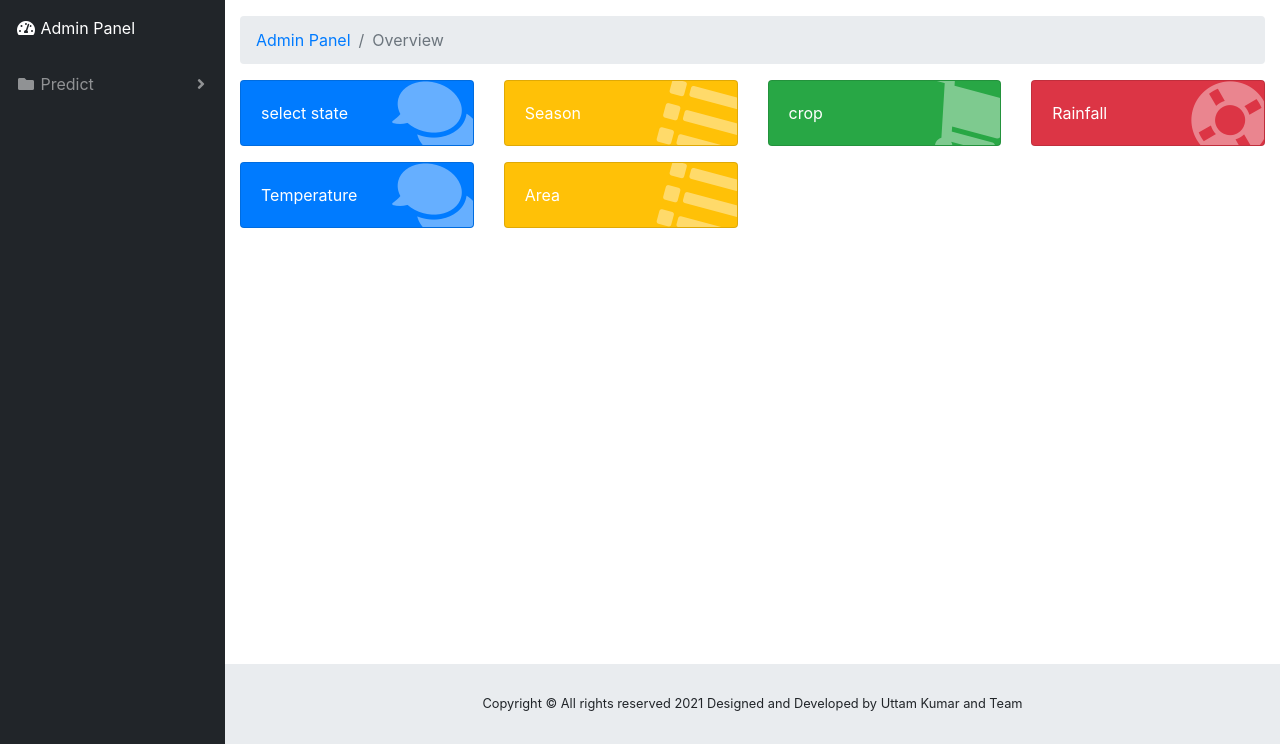
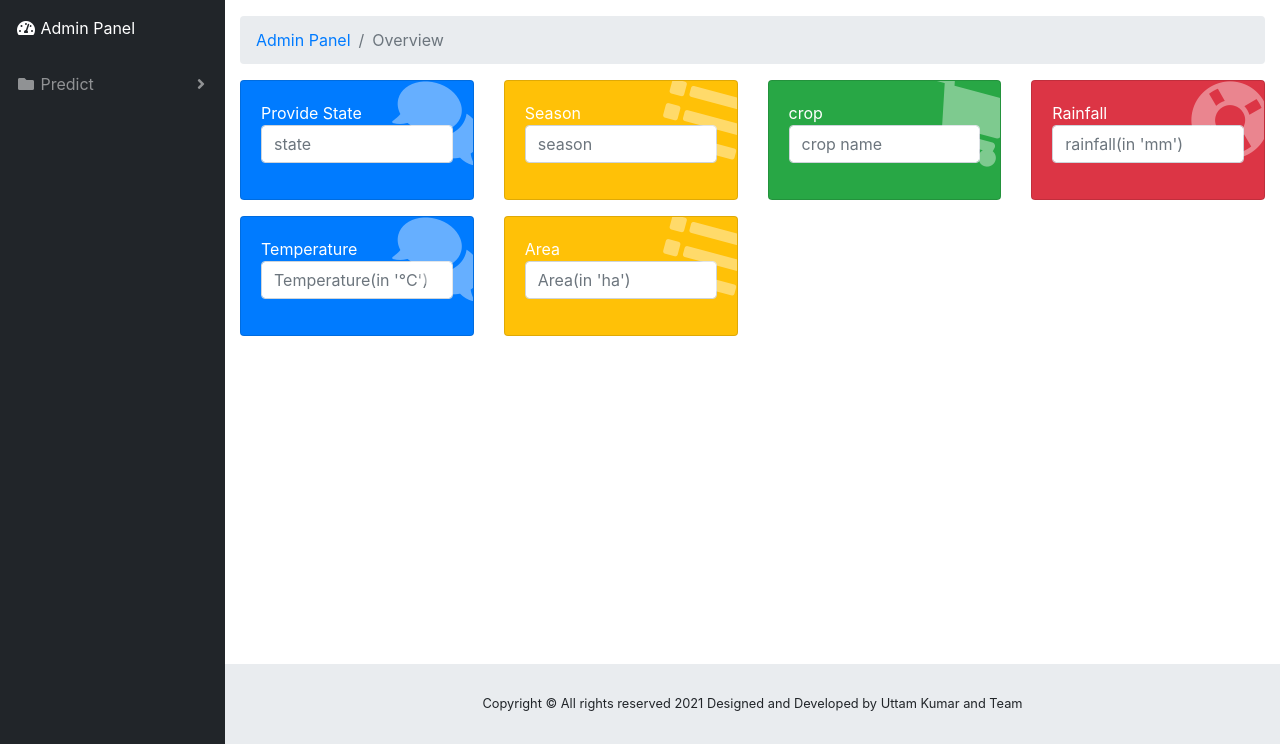
Before and after one commit to uttamkr12/Frontend, a Flask app: page /dashboard in a window 1280 px wide. Shown: the part 56-800 px from the top of the page. Run offline with Flask 2, Linux system fonts and the light colour scheme; some libraries are stand-ins or nearby versions.

Commit message:
dashboard integrated

```diff
--- a/Server/app.py
+++ b/Server/app.py
@@ -1,11 +1,12 @@
-from flask import Flask, render_template, url_for, request, session, redirect
+from datetime import timedelta
+from flask import Flask, render_template, url_for, request, session, redirect, flash
 from flask_bootstrap import Bootstrap
 from flask_pymongo import PyMongo
 import bcrypt
-import json
 app = Flask(__name__, template_folder='../templates',static_folder='../static')
 app.config['MONGO_URI'] = 'mongodb+srv://uttam_kr12:JGr73uR1ZlrA9ryx@cluster0.34ucg.mongodb.net/Forecast'
-
+app.secret_key="hello"
+app.permanent_session_lifetime=timedelta(minutes=10)
 mongo = PyMongo(app)
 
 @app.route('/')
@@ -15,19 +16,30 @@ def home():
 @app.route('/reg-login')
 def reglogin():
     return render_template('reg_login.html')
-
-@app.route('/login', methods=['POST'])
+#
+#@app.route('/logged_in')
+#def logged_in():
+ #   if "email" in session:
+  #      email = session["email"]
+   #     return render_template('dashboard.html', email=email)
+    #else:
+     #   return redirect(url_for("reglogin"))
+#
+###############login route############################
+@app.route('/login', methods=['POST','GET'])
 def login():
-    users = mongo.db.users
-    login_user = users.find_one({'name' : request.form['email']})
+    users = mongo.db.Users
+    login_user = users.find_one({'email' : request.form['email']})
 
     if login_user:
-        if bcrypt.hashpw(request.form['pass'].encode('utf-8'), login_user['password'].encode('utf-8')) == login_user['password'].encode('utf-8'):
+        if bcrypt.hashpw(request.form['password'].encode('utf-8'), login_user['password'].encode('utf-8')) == login_user['password'].encode('utf-8'):
             session['email'] = request.form['email']
             return redirect(url_for('dashboard'))
 
-    return 'Invalid email/password combination'
+    flash('Invalid email/password combination')
+    return redirect(url_for('reglogin'))
 
+#########################sign up route###############################
 @app.route('/register', methods=['POST', 'GET'])
 def register():
     if "email" in session:
@@ -51,11 +63,24 @@ def register():
             user_data = mongo.db.Users.find_one({"email": email})
             new_email = user_data['email']
 
-            return render_template('dashboard.html', email=new_email)
+            return render_template('reg_login.html', email=new_email)
     return render_template('reg_login.html')
-
+############## Dashboard ##################
 @app.route('/dashboard')
 def dashboard():
     return render_template('dashboard.html')
+
+###############Logging out ###############
+@app.route("/logout", methods=["POST", "GET"])
+def logout():
+    if "email" in session:
+        session.pop("email", None)
+        return redirect(url_for('home'))
+    else:
+        return redirect(url_for('dashboard'))
+
+
+
+
 if __name__=="__main__":
-    app.run()
+    app.run(debug=True)
--- a/templates/dashboard.html
+++ b/templates/dashboard.html
@@ -9,7 +9,7 @@
     <meta name="description" content="">
     <meta name="author" content="">
 
-    <title>SB Admin - Dashboard</title>
+    <title>Forecast</title>
 
     <!-- Bootstrap core CSS-->
     <link href="../static/dashboard/vendor/bootstrap/css/bootstrap.min.css" rel="stylesheet">
@@ -95,7 +95,12 @@
                   <div class="card-body-icon">
                     <i class="fas fa-fw fa-comments"></i>
                   </div>
-                  <div class="mr-5">select state</div>
+                  <div class="mr-5">Provide State</div>
+                  <form>
+                    <div class="form-group">
+                      <input type="text" class="form-control" aria-describedby="emailHelp" placeholder="state">
+                    </div>
+                  </form>
                 </div>
               </div>
             </div>
@@ -106,6 +111,11 @@
                     <i class="fas fa-fw fa-list"></i>
                   </div>
                   <div class="mr-5">Season</div>
+                  <form>
+                    <div class="form-group">
+                      <input type="text" class="form-control" aria-describedby="emailHelp" placeholder="season">
+                    </div>
+                  </form>
                 </div>
               </div>
             </div>
@@ -116,6 +126,11 @@
                     <i class="fas fa-fw fa-shopping-cart"></i>
                   </div>
                   <div class="mr-5">crop</div>
+                  <form>
+                    <div class="form-group">
+                      <input type="text" class="form-control" aria-describedby="emailHelp" placeholder="crop name">
+                    </div>
+                  </form>
                 </div>
               </div>
             </div>
@@ -126,6 +141,11 @@
                     <i class="fas fa-fw fa-life-ring"></i>
                   </div>
                   <div class="mr-5">Rainfall</div>
+                  <form>
+                    <div class="form-group">
+                      <input type="text" class="form-control" aria-describedby="emailHelp" placeholder="rainfall(in 'mm')">
+                    </div>
+                  </form>
                 </div>
               </div>
             </div>
@@ -136,6 +156,11 @@
                     <i class="fas fa-fw fa-comments"></i>
                   </div>
                   <div class="mr-5">Temperature</div>
+                  <form>
+                    <div class="form-group">
+                      <input type="text" class="form-control" aria-describedby="emailHelp" placeholder="Temperature(in '°C')">
+                    </div>
+                  </form>
                 </div>
               </div>
             </div>
@@ -146,6 +171,11 @@
                     <i class="fas fa-fw fa-list"></i>
                   </div>
                   <div class="mr-5">Area</div>
+                  <form>
+                    <div class="form-group">
+                      <input type="text" class="form-control" aria-describedby="emailHelp" placeholder="Area(in 'ha')">
+                    </div>
+                  </form>
                 </div>
               </div>
             </div>
@@ -181,7 +211,7 @@
           <div class="modal-body">Select "Logout" below if you are ready to end your current session.</div>
           <div class="modal-footer">
             <button class="btn btn-secondary" type="button" data-dismiss="modal">Cancel</button>
-            <a class="btn btn-primary" href="reg_login.html">Logout</a>
+            <a class="btn btn-primary" href="{{ url_for('logout') }}">Logout</a>
           </div>
         </div>
       </div>
```
Also changed, not shown: templates/reg_login.html (+25 -5 lines).
